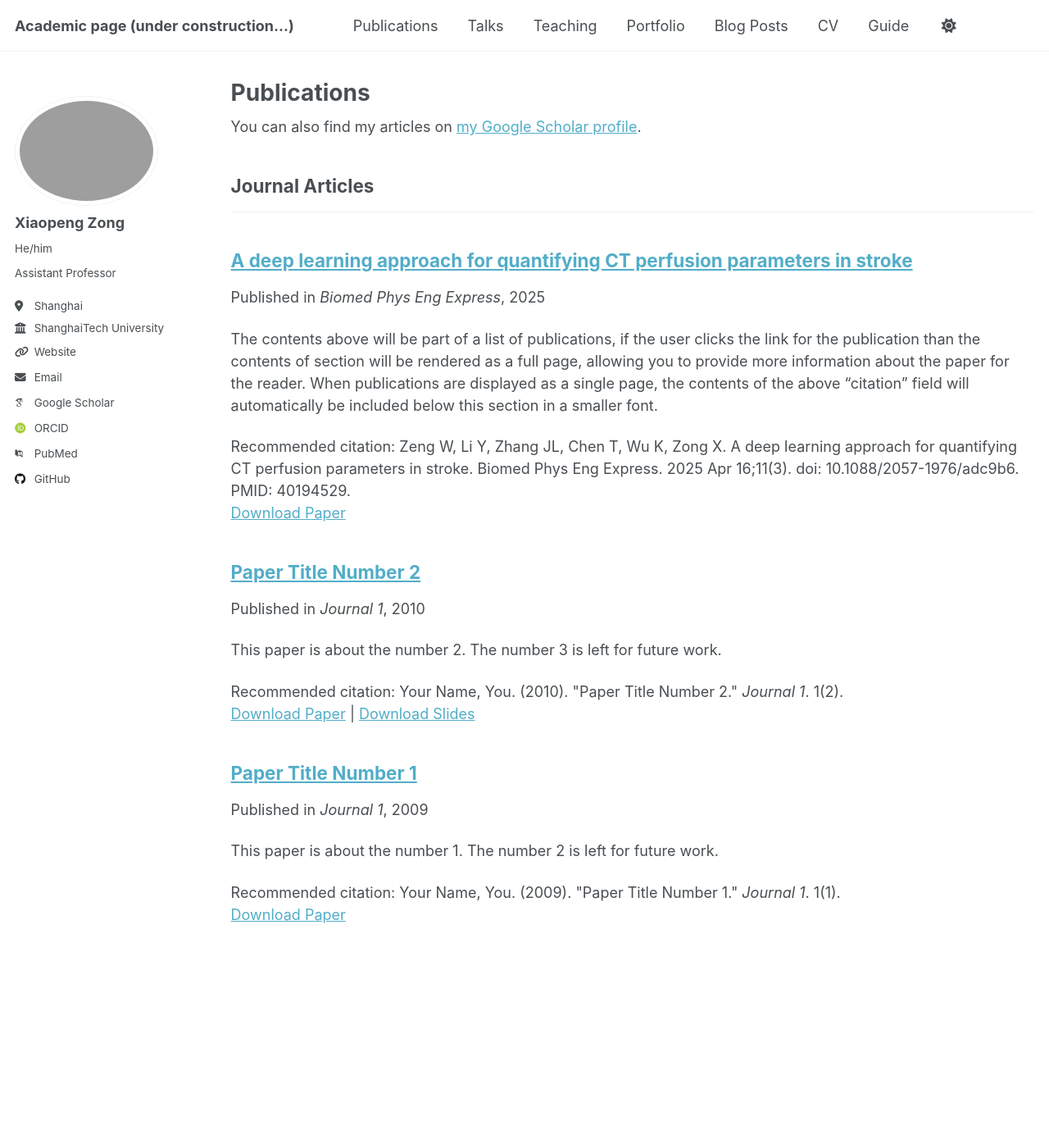
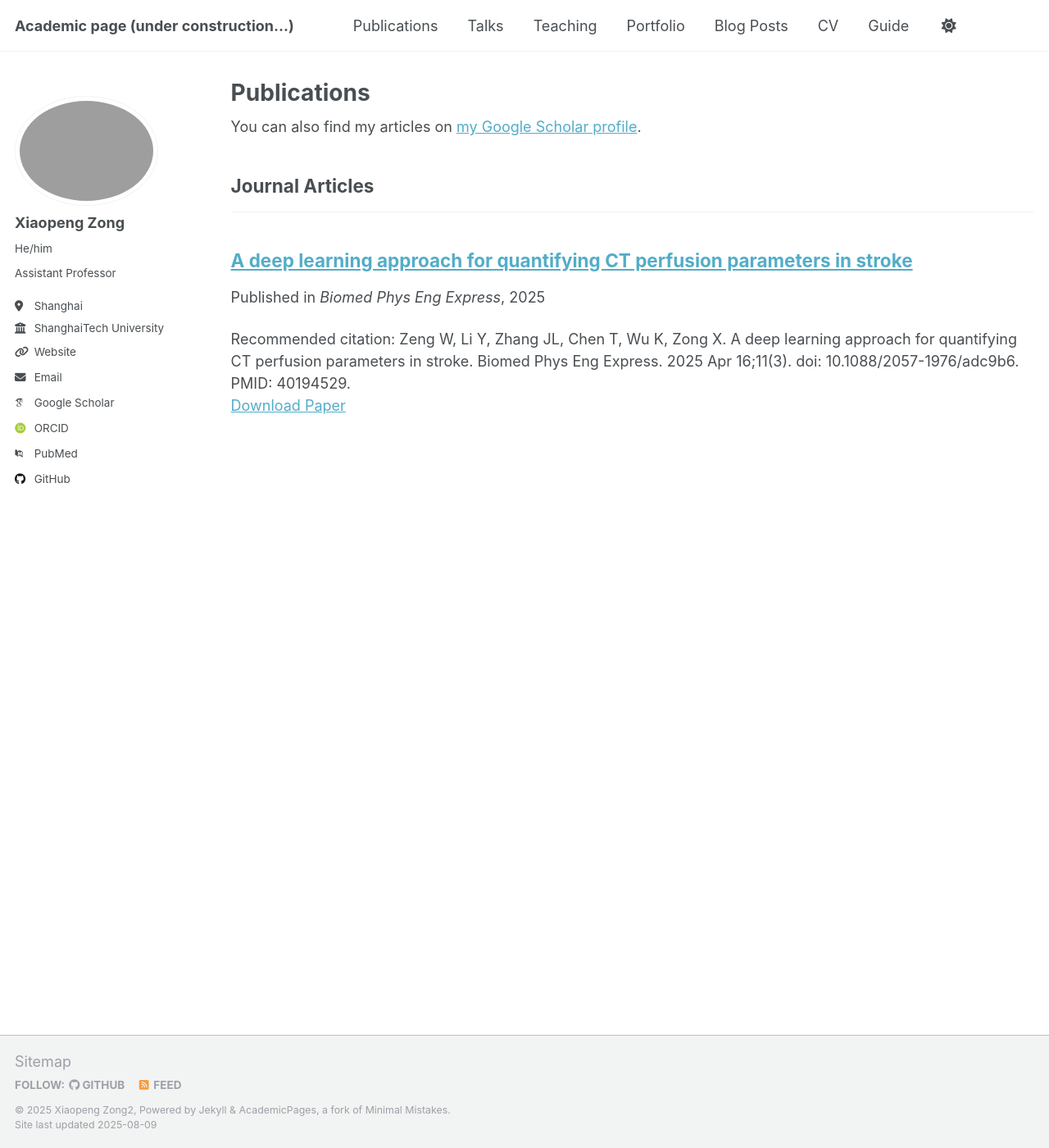
Before and after one commit to zongxp/zongxp.github.io, a Jekyll site: the page built from _pages/publications.html, in a window 1280 px wide and 1400 px high. Shown: the whole window at 82% size. Built offline with Jekyll 4.4.1, drawn with Linux system fonts in a browser that asks for light colours; some web fonts are replaced; a script that is not in the unit is left out.

Commit message:
added files

```diff
--- a/_publications/2010-10-01-paper-title-number-2.md
+++ /dev/null
@@ -1,14 +0,0 @@
----
-title: "Paper Title Number 2"
-collection: publications
-category: manuscripts
-permalink: /publication/2010-10-01-paper-title-number-2
-excerpt: 'This paper is about the number 2. The number 3 is left for future work.'
-date: 2010-10-01
-venue: 'Journal 1'
-slidesurl: 'http://academicpages.github.io/files/slides2.pdf'
-paperurl: 'http://academicpages.github.io/files/paper2.pdf'
-citation: 'Your Name, You. (2010). &quot;Paper Title Number 2.&quot; <i>Journal 1</i>. 1(2).'
----
-
-The contents above will be part of a list of publications, if the user clicks the link for the publication than the contents of section will be rendered as a full page, allowing you to provide more information about the paper for the reader. When publications are displayed as a single page, the contents of the above "citation" field will automatically be included below this section in a smaller font.
--- a/_publications/paper1.md
+++ b/_publications/paper1.md
@@ -2,7 +2,7 @@
 title: "A deep learning approach for quantifying CT perfusion parameters in stroke"
 collection: publications
 category: manuscripts
-permalink: /publication/2009-10-01-paper-title-number-1
+permalink:
 excerpt:
 date: 2025-04-16
 venue: 'Biomed Phys Eng Express'
@@ -11,4 +11,3 @@
 bibtexurl:
 citation: 'Zeng W, Li Y, Zhang JL, Chen T, Wu K, Zong X. A deep learning approach for quantifying CT perfusion parameters in stroke. Biomed Phys Eng Express. 2025 Apr 16;11(3). doi: 10.1088/2057-1976/adc9b6. PMID: 40194529.'
 ---
-The contents above will be part of a list of publications, if the user clicks the link for the publication than the contents of section will be rendered as a full page, allowing you to provide more information about the paper for the reader. When publications are displayed as a single page, the contents of the above "citation" field will automatically be included below this section in a smaller font.
```
Also changed, not shown: _publications/2009-10-01-paper-title-number-1.md (deleted, +0 -14 lines).
